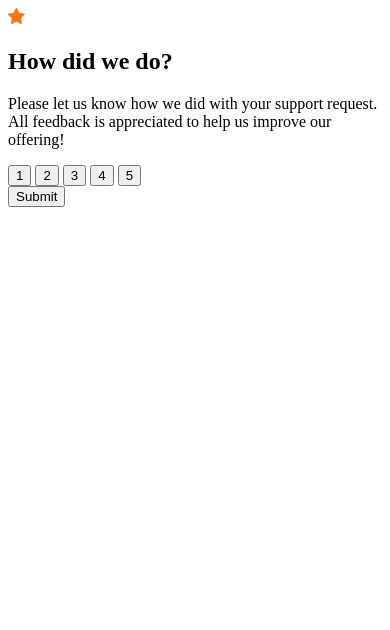
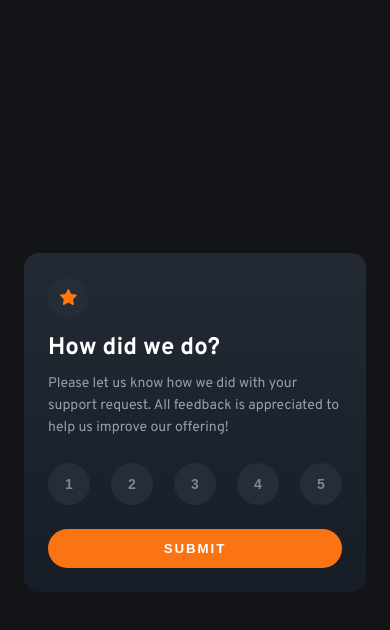
Before and after one commit to dev-rome/Interactive-Rating-Component, a plain HTML site: page index.html in a window 390 px wide. Drawn offline with Linux system fonts and the light colour scheme.

Commit message:
mobile first style for card rating

```diff
--- a/styles.css
+++ b/styles.css
@@ -1 +1,129 @@
-/* font-family: 'Overpass', sans-serif; */
+:root {
+  --primary-orange: hsl(25, 97%, 53%);
+  --neutral-white: hsl(0, 0%, 100%);
+  --neutral-light-grey: hsl(217, 12%, 63%);
+  --neutral-medium-grey: hsl(216, 12%, 54%);
+  --neutral-dark-blue: hsl(213, 19%, 18%);
+  --neutral-darker-blue: hsl(216, 12%, 8%);
+  --font-overpass: "Overpass", sans-serif;
+  --font-weight-400: 400;
+  --font-weight-700: 700;
+}
+
+*,
+*::before,
+*::after {
+  margin: 0;
+  padding: 0;
+  box-sizing: border-box;
+}
+
+body {
+  background-color: var(--neutral-darker-blue);
+  font-family: var(--font-overpass);
+  font-weight: var(--font-weight-400);
+  min-height: 100vh;
+}
+
+p {
+  font-size: 0.938rem;
+}
+
+article {
+  display: flex;
+  justify-content: center;
+  align-items: center;
+  height: 100vh;
+}
+
+.card {
+  /* max-width: 415px; */
+  margin-inline: auto;
+  background-image: linear-gradient(
+    to bottom,
+    hsl(215, 20%, 17%),
+    hsl(216, 24%, 12%)
+  );
+  border-radius: 15px;
+  margin: 0 1.5rem;
+}
+
+.card-content {
+  padding: 1.5rem;
+}
+
+.logo-wrapper {
+  width: 40px;
+  height: 40px;
+  background-color: var(--neutral-dark-blue);
+  border-radius: 50%;
+  display: flex;
+  justify-content: center;
+  align-items: center;
+  margin-bottom: 1em;
+}
+
+.card-content-title {
+  font-size: 1.5rem;
+  font-weight: var(--font-weight-700);
+  color: var(--neutral-white);
+  margin-bottom: 0.625rem;
+}
+
+.card-content-info {
+  font-size: 0.875rem;
+  line-height: 22px;
+  color: var(--neutral-light-grey);
+  margin-bottom: 1.5rem;
+}
+
+.card-content-rating {
+  display: flex;
+  justify-content: space-between;
+  margin-bottom: 1.5rem;
+}
+
+.number {
+  width: 42px;
+  height: 42px;
+  border-radius: 50%;
+  border: none;
+  font-size: 0.875rem;
+  font-weight: var(--font-weight-700);
+  background-color: var(--neutral-dark-blue);
+  color: var(--neutral-medium-grey);
+  cursor: pointer;
+}
+
+.number:hover {
+  background-color: var(--primary-orange);
+  color: var(--neutral-white);
+}
+
+.number:focus {
+  background-color: var(--neutral-medium-grey);
+  color: var(--neutral-white);
+  outline: 0;
+}
+
+.btn-submit {
+  font-weight: var(--font-weight-700);
+  background-color: var(--primary-orange);
+  color: var(--neutral-white);
+  border-radius: 22.5px;
+  border: none;
+  padding: 0.75rem 6.813rem;
+  text-transform: uppercase;
+  letter-spacing: 1.87px;
+  width: 100%;
+  cursor: pointer;
+}
+
+.btn-submit:hover {
+  background-color: var(--neutral-white);
+  color: var(--primary-orange);
+}
+
+.btn-submit:focus {
+  outline: 0;
+}
```
